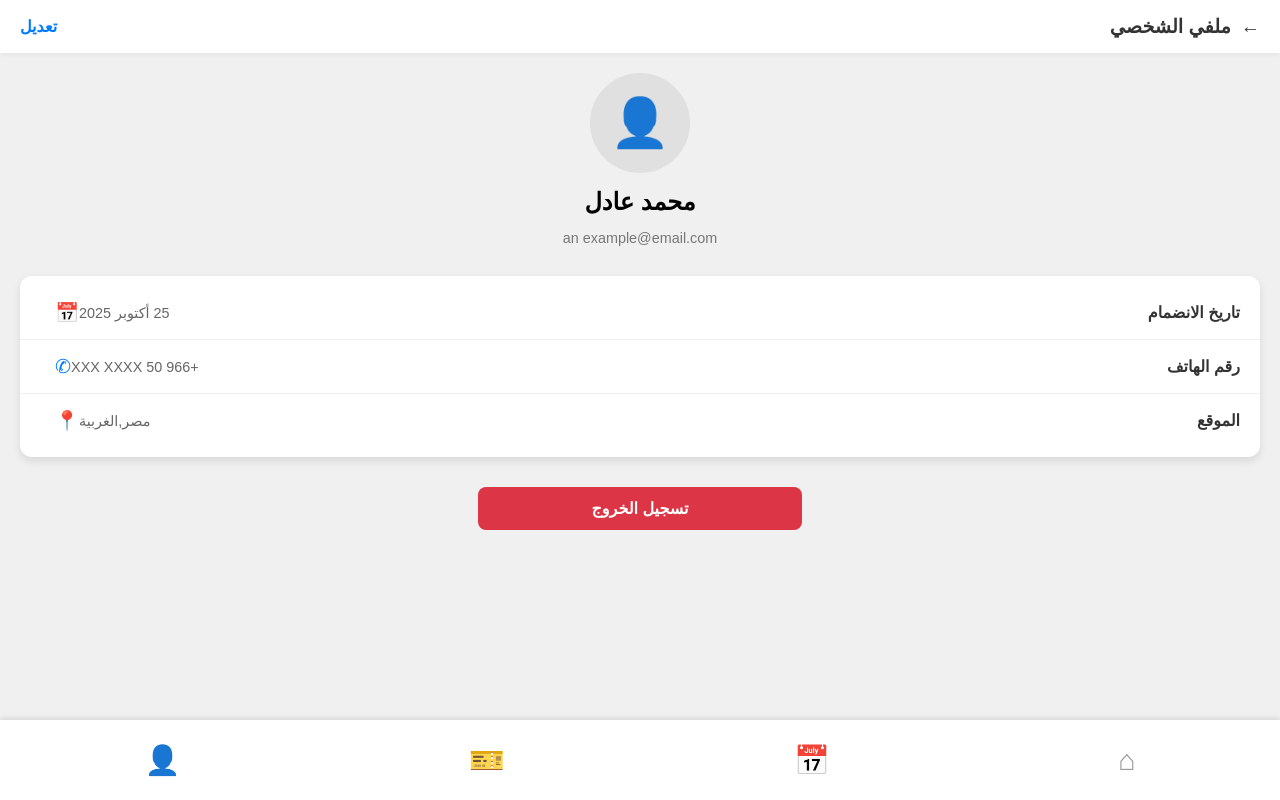
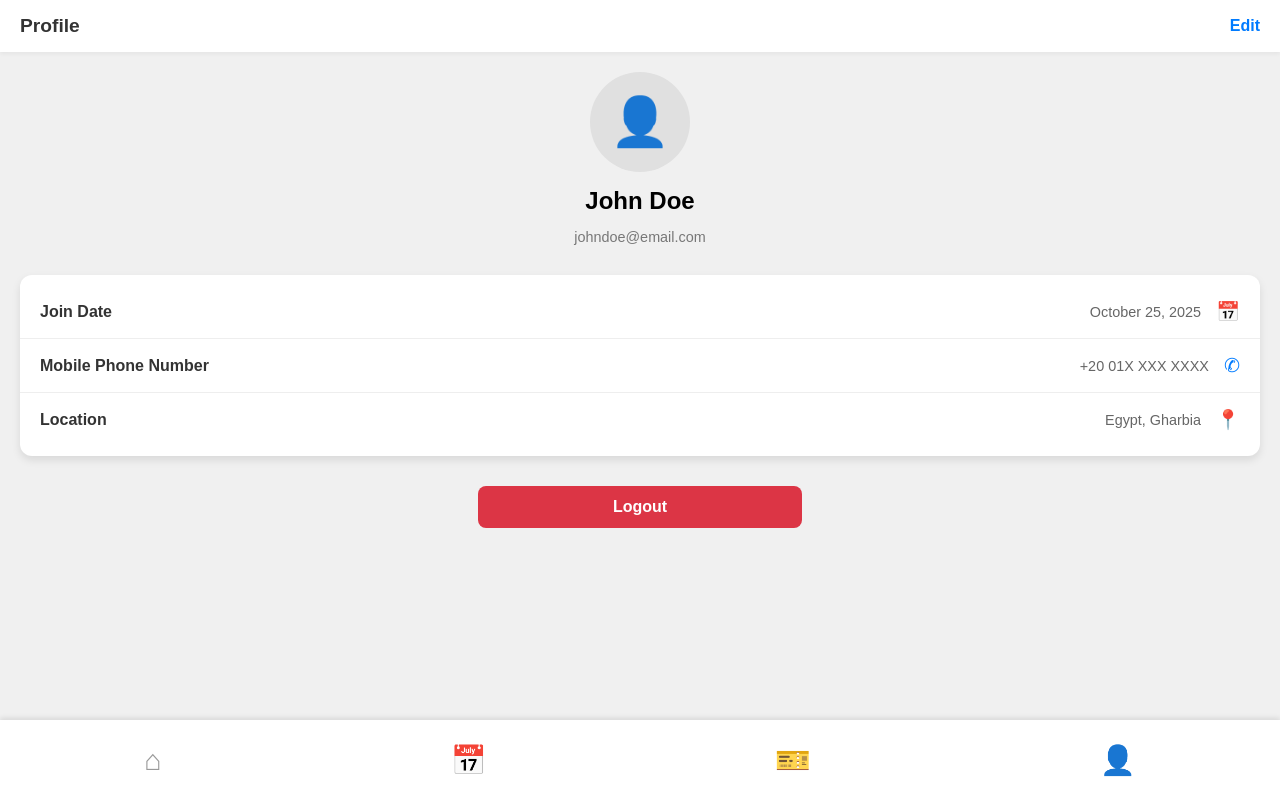
Before and after one commit to Super-GM/MYE--BOOKING--APP, a plain HTML site: page profile.html in a window 1280 px wide. Drawn offline with Linux system fonts and the light colour scheme.

Commit message:
Modifications - Unify language to be EN leaving localization for later - Properly link the pages - Format the files

```diff
--- a/profile-style.css
+++ b/profile-style.css
@@ -7,7 +7,6 @@ body {
     display: flex;
     flex-direction: column;
     min-height: 100vh;
-    direction: rtl;
 }
 
 .top-bar {
@@ -24,10 +23,6 @@ body {
     font-weight: bold;
     display: flex;
     align-items: center;
-}
-
-.back-icon {
-    margin-left: 10px;
 }
 
 .edit-btn {
@@ -79,7 +74,7 @@ body {
     border-radius: 12px;
     box-shadow: 0 4px 8px rgba(0, 0, 0, 0.1);
     margin-bottom: 30px;
-    text-align: right;
+    text-align: left;
     padding: 10px 0;
 }
 
--- a/profile.html
+++ b/profile.html
@@ -1,10 +1,10 @@
 <!DOCTYPE html>
-<html lang="ar" dir="rtl">
+<html>
 
 <head>
     <meta charset="UTF-8">
     <meta name="viewport" content="width=device-width, initial-scale=1.0">
-    <title>MYE - User Profile</title>
+    <title>User Profile</title>
     <link rel="stylesheet" href="profile-style.css">
 </head>
 
@@ -12,9 +12,9 @@
 
     <header class="top-bar">
         <div class="header-title">
-            <span class="back-icon">&#8592;</span> ملفي الشخصي
+            Profile
         </div>
-        <a href="#" class="edit-btn">تعديل</a>
+        <a href="#" class="edit-btn">Edit</a>
     </header>
 
     <main class="content">
@@ -23,39 +23,39 @@
             <div class="avatar-container">
                 <span class="avatar-icon">&#128100;</span>
             </div>
-            <h2>  محمد عادل</h2>
-            <p>an example@email.com</p>
+            <h2>John Doe</h2>
+            <p>johndoe@email.com</p>
         </div>
 
         <div class="details-card">
             <div class="detail-item">
                 <span class="icon">&#128197;</span>
-                <p>تاريخ الانضمام</p>
-                <span>25 أكتوبر 2025</span>
+                <p>Join Date</p>
+                <span>October 25, 2025</span>
             </div>
             <div class="detail-item">
                 <span class="icon">&#9990;</span>
-                <p>رقم الهاتف</p>
-                <span>+966 50 XXX XXXX</span>
+                <p>Mobile Phone Number</p>
+                <span>+20 01X XXX XXXX</span>
             </div>
             <div class="detail-item">
                 <span class="icon">&#128205;</span>
-                <p>الموقع</p>
-                <span> مصر,الغربية</span>
+                <p>Location</p>
+                <span>Egypt, Gharbia</span>
             </div>
         </div>
 
-        <a href="index.html" class="logout-btn">تسجيل الخروج</a>
+        <a href="login.html" class="logout-btn">Logout</a>
     </main>
 
     <footer class="bottom-nav">
-        <a href="#" class="nav-item">
+        <a href="matches.html" class="nav-item">
             <span>&#8962;</span>
         </a>
-        <a href="#" class="nav-item">
+        <a href="matches.html" class="nav-item">
             <span>&#128197;</span>
         </a>
-        <a href="#" class="nav-item">
+        <a href="matches.html" class="nav-item">
             <span>&#127915;</span>
         </a>
         <a href="profile.html" class="nav-item active">
```
Also changed, not shown: login.html (+10 -19 lines), matches-style.css (renamed from matches-style2.css, +43 -24 lines), matches.html (+4 -4 lines), register.html (+12 -28 lines), style.css (line endings or trailing spaces).
